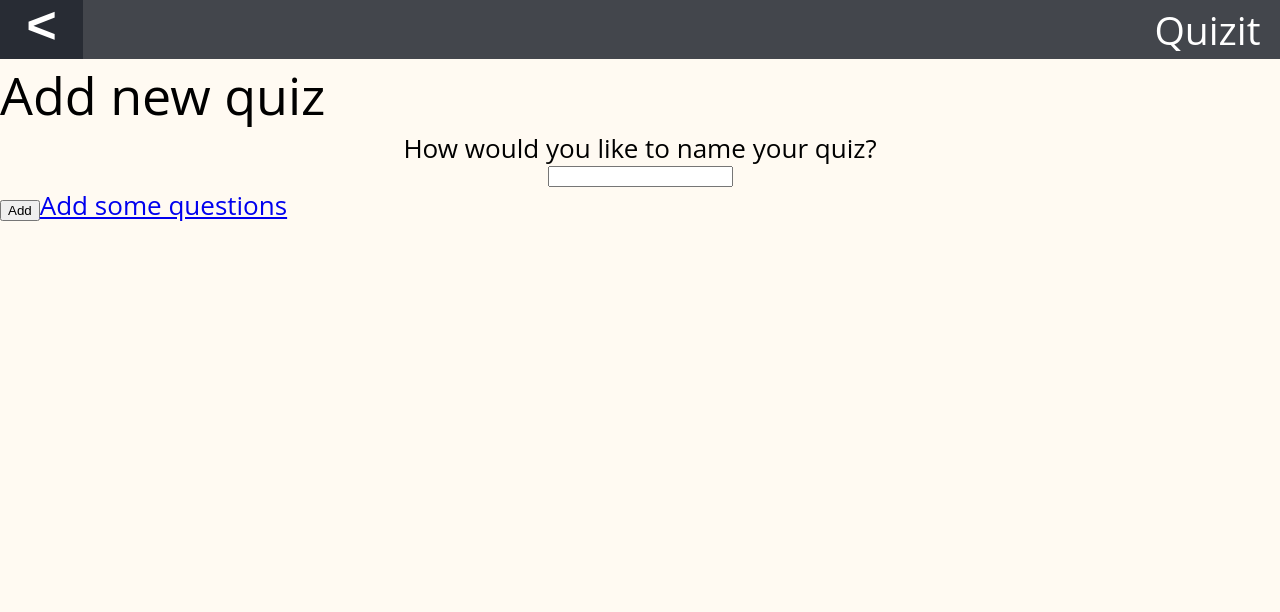
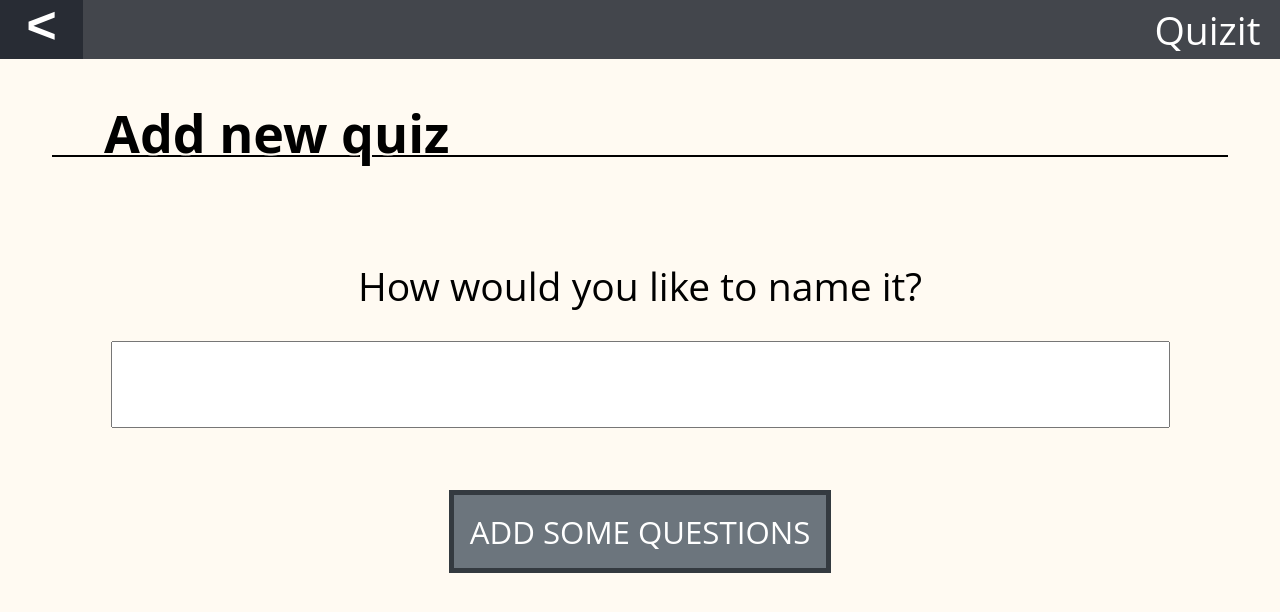
Before and after one commit to ZooMic/real-projects, a React (Create React App) app in the folder quizit/: page /add in a window 1280 px wide. Shown: the top 612 px of the page. Built offline with nearby package versions, Linux system fonts and the light colour scheme.

Commit message:
quizit: Finished AddPage, validator fix, SubLayout className parameter added

```diff
--- a/quizit/src/components/SupLayout/SubLayout.js
+++ b/quizit/src/components/SupLayout/SubLayout.js
@@ -2,7 +2,7 @@ import React from 'react'
 import { useHistory } from "react-router-dom";
 import styles from './SubLayout.module.css'
 
-const SubLayout = ({ children }) => {
+const SubLayout = ({ children, className }) => {
     const { goBack } = useHistory();
     return (
         <div className={styles.wrapper}>
@@ -10,7 +10,7 @@ const SubLayout = ({ children }) => {
                 <button onClick={goBack}>{"<"}</button>
                 <header>Quizit</header>
             </nav>
-            <div>
+            <div className={className}>
                 {children}
             </div>
         </div>
--- a/quizit/src/components/SupLayout/SubLayout.module.css
+++ b/quizit/src/components/SupLayout/SubLayout.module.css
@@ -1,7 +1,6 @@
 .wrapper {
     display: flex;
     flex-direction: column;
-    font-size: calc(10px + 2vmin);
     min-height: 100vh;
 }
 
--- a/quizit/src/containers/AddPage/AddPage.js
+++ b/quizit/src/containers/AddPage/AddPage.js
@@ -1,35 +1,50 @@
-import React, { useState } from 'react'
+import React, { useState, useEffect } from 'react'
 import { NavLink } from "react-router-dom";
 import SubLayout from '../../components/SupLayout/';
 import { useTextValidator, useRouteNormalizer } from '../../custom-hooks/';
-import { form, title, quizNameBox, valid } from './AddPage.module.css';
+import { wrapper, form, title, error, submitBtn, warning, asterixMessage, available, disabled, warningBtn } from './AddPage.module.css';
+
+// TODO - remove mock, handle real quiz list from redux state
+const existingQuiz = ['quiz-1', 'quiz-2']
 
 const AddPage = () => {
+    const [startedWritting, setStartedWritting] = useState(false)
     const [quizName, setQuizName] = useState('');
+    const [quizExist, setQuizExist] = useState(false)
     const quizNameIsValid = useTextValidator(quizName, /^[A-Za-z0-9 _]*[A-Za-z0-9][A-Za-z0-9 _]*$/)
     const normalizedQuizName = useRouteNormalizer(quizName)
 
     const onQuizNameChanged = event => {
         const newQuizName = event.target.value;
         setQuizName(newQuizName)
+        if (!startedWritting) {
+            setStartedWritting(true)
+        }
     }
 
-    const onSubmit = event => {
-        event.preventDefault()
-    }
+    useEffect(() => {
+        setQuizExist(existingQuiz.indexOf(normalizedQuizName) >= 0)
+    }, [normalizedQuizName])
 
+    const quizNameIssue = (!quizNameIsValid && disabled) || (quizExist && warningBtn)
     return (
-        <SubLayout>
-            <form className={form} onSubmit={onSubmit}>
-                <span className={title}>Add new quiz</span>
-                <div className={`${quizNameBox} ${quizNameIsValid ? valid : ''}`}>
-                    <label htmlFor="quiz-name">How would you like to name your quiz?</label>
-                    <input type="text" name="quiz-name" id="quiz-name" value={quizName} onChange={onQuizNameChanged} />
-                </div>
-                <input type="submit" value="Add" />
-                {/* SHOULD BE DISABLED UNTIL ADD IS NOT CLICKED, OR SHOULD BE INSTEAD OF ADD */}
-                <NavLink className={``} to={`/edit/${normalizedQuizName}`}>Add some questions</NavLink>
-            </form>
+        <SubLayout className={wrapper}>
+            <div className={title}><span>Add new quiz</span></div>
+            <div className={form}>
+                <label htmlFor="quiz-name">How would you like to name it?</label>
+                <input type="text" name="quiz-name" id="quiz-name" value={quizName} onChange={onQuizNameChanged} />
+                {quizExist ?
+                    <div className={`${asterixMessage} ${warning}`}>
+                        <span>*</span>
+                        This quiz name already exist, if you go further it will override existing one.
+                    </div> : null}
+                {!quizNameIsValid && startedWritting ?
+                    <div className={`${asterixMessage} ${error}`}>
+                        <span>*</span>
+                        You can only use letters, numbers and space. Other signs are not allowed!
+                    </div> : null}
+                <NavLink className={`${submitBtn} ${!quizNameIssue ? available : quizNameIssue}`} to={`/edit/${normalizedQuizName}`}>Add some questions</NavLink>
+            </div>
         </SubLayout>
     )
 }
--- a/quizit/src/containers/AddPage/AddPage.module.css
+++ b/quizit/src/containers/AddPage/AddPage.module.css
@@ -1,16 +1,96 @@
-/* title, quizNameBox, valid */
+/* wrapper, form, title, error, submitBtn, warning, asterixMessage, available, disabled, warningBtn */
 
-.form {
+.wrapper {
     height: 100%;
-}
-
-.quizNameBox {
-    display: flex;
-    flex-direction: column;
-    align-items: center;
+    padding: 2em;
 }
 
 .title {
     font-size: 2em;
-    /* padding: 2em; */
+    font-weight: bold;
+    border-bottom: 2px solid currentColor;
+    display: inline-block;
+    line-height: 0.85;
+    text-shadow:
+        2px 2px #fffaf2,
+        2px -2px #fffaf2,
+        -2px 2px #fffaf2,
+        -2px -2px #fffaf2;
+    width: 100%;
 }
+
+.title span {
+    padding-left: 1em;
+}
+
+.form {
+    display: flex;
+    flex-direction: column;
+    align-items: center;
+    font-size: 1.5em;
+    margin: 2em 1em;
+    padding: 0.5em;
+}
+
+.form input {
+    font-size: inherit;
+    width: -webkit-fill-available;
+    padding: 0.5em;
+}
+
+.form > * {
+    display: block;
+    margin-top: 0.75em;
+}
+
+.form > *:first-child {
+    margin-top: 0em;
+}
+
+.form > *:last-child {
+    margin-bottom: 0em;
+}
+
+.asterixMessage {
+    font-size: 0.7em;
+    display: flex;
+    flex-direction: row;
+}
+
+.asterixMessage span {
+    margin-right: 0.3em;
+}
+
+.warning {
+    color: #ffc107;
+}
+
+.error {
+    color: #dc3545;
+}
+
+.submitBtn {
+    text-decoration: none;
+    text-transform: uppercase;
+    font-size: 0.8em;
+    padding: 0.5em;
+    text-align: center;
+    border: 5px solid;
+    color: white;
+    margin-top: 2em;
+}
+
+.disabled {
+    background-color: #6c757d;
+    border-color: #343a40;
+}
+
+.available {
+    background-color: #4285F4;
+    border-color: #0d47a1;
+}
+
+.warningBtn {
+    background-color: #ffbb33;
+    border-color: #ff8800;
+}
--- a/quizit/src/custom-hooks/useTextValidator.js
+++ b/quizit/src/custom-hooks/useTextValidator.js
@@ -15,5 +15,5 @@ export default (value, regex) => {
     })
 
     const isValid = result === undefined
-    return [isValid]
+    return isValid
 }
```
